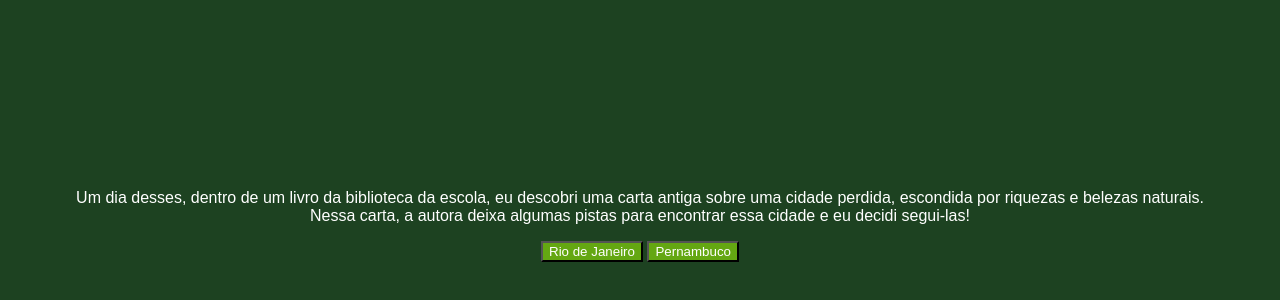
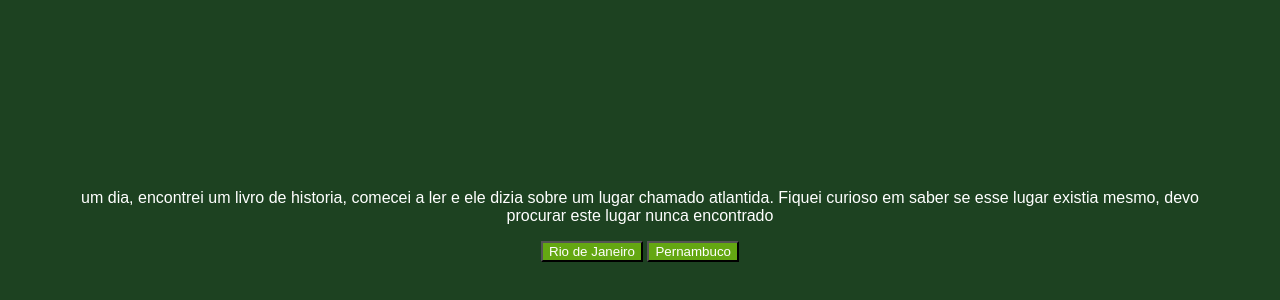
Before and after one commit to gamxttt/gamaximo, a plain HTML site: page index.html in a window 1280 px wide. Shown: the part 142-442 px from the top of the page. Drawn offline with Linux system fonts and the light colour scheme; a web font is replaced by a local one.

Commit message:
Update index.html

```diff
--- a/index.html
+++ b/index.html
@@ -7,13 +7,13 @@
     <link rel="preconnect" href="https://fonts.googleapis.com">
     <link rel="preconnect" href="https://fonts.gstatic.com" crossorigin>
     <link href="https://fonts.googleapis.com/css2?family=Bai+Jamjuree:ital,wght@0,200;0,300;0,400;0,500;0,600;0,700;1,200;1,300;1,400;1,500;1,600;1,700&display=swap" rel="stylesheet">
-    <title>Em busca da planta vitoria regia, no parque vitoria regia</title>
+    <title>em busca da atlantida</title>
 </head>
 <body>
     <main>
         <div class="passo ativo" id="passo-0">
             <img src="img/cenario-passo0.png" alt="">
-            <p>Um dia desses, dentro de um livro da biblioteca da escola, eu descobri uma carta antiga sobre uma cidade perdida, escondida por riquezas e belezas naturais. Nessa carta, a autora deixa algumas pistas para encontrar essa cidade e eu decidi segui-las!</p>
+            <p> um dia, encontrei um livro de historia, comecei a ler e ele dizia sobre um lugar chamado atlantida. Fiquei curioso em saber se esse lugar existia mesmo, devo procurar este lugar nunca encontrado</p>
             <button class="btn-proximo" data-proximo="1">Rio de Janeiro</button>
             <button class="btn-proximo" data-proximo="2">Pernambuco</button>
         </div>
```
